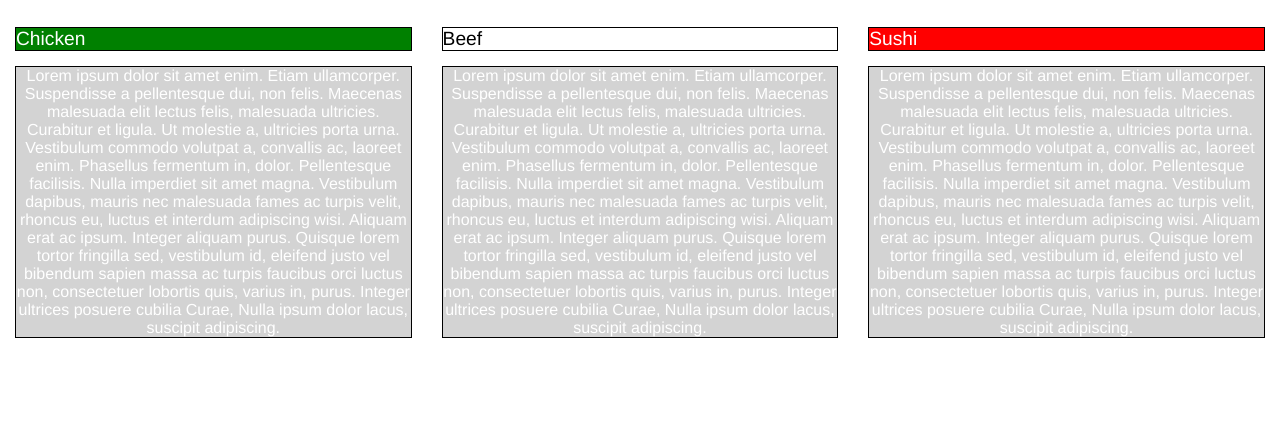
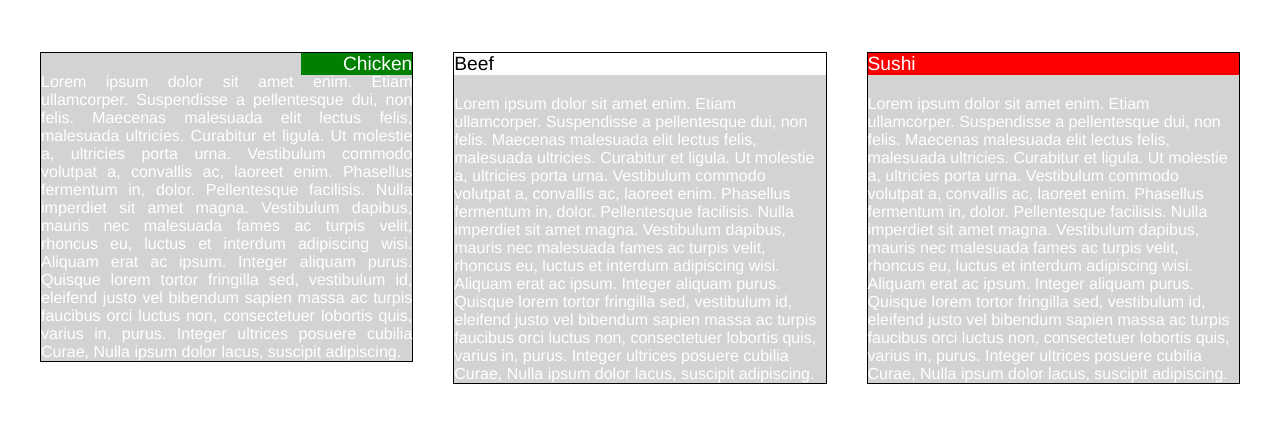
Before and after one commit to MSienkowski/Mod2, a plain HTML site: page index.html in a window 1280 px wide. Shown: the part 55-478 px from the top of the page. Drawn offline with Linux system fonts and the light colour scheme.

Commit message:
zmiany z misza na skype

```diff
--- a/index.html
+++ b/index.html
@@ -7,67 +7,21 @@
 	<meta http-equiv="X-UA-Compatible" content="IE=edge">
 	<meta name="viewport" content="width=device-width, initial scale=1">
 	<title>Restaurant's Menu for Coursera Module 2</title>
-
-
-
-
-
 	<style>
 
-
-   * {
-     box-sizing: border-box;
-     font-family: Helvetica;
-     margin: 0px;
-     padding: 0px;
-   }
-
-   h1 {
-     text-align: center;
-     margin: 15px;
-   }
-
-   p {
-     border: 1px solid black;
-     background-color: lightgrey;
-     color: white;
-     margin: 15px;
-   }
-
-   div.box {
-     width: 100%;
-     background-color: blue;
-   }
-
-   #t1 {
-     color: white;
-     background-color: green;
-     font-size: 120%;
-     font-style: bold;
-   }
-
-   #t2 {
-     color: black;
-     background-color: white;
-     font-size: 120%;
-     font-style: bold;
-   }
-
-   #t3 {
-     color: white;
-     background-color: red;
-     font-size: 120%;
-     font-style: bold;
-   }
-
-   .content {
-     text-align: center;
-   }
-
-
-
 		@media (min-width: 992px) {
-     .col-lg-1, .col-lg-2, .col-lg-3, .col-lg-4, .col-lg-5, .col-lg-6, .col-lg-7, .col-lg-8, .col-lg-9, .col-lg-10, .col-lg-11, .col-lg-12 {
+			.col-lg-1,
+			.col-lg-2,
+			.col-lg-3,
+			.col-lg-4,
+			.col-lg-5,
+			.col-lg-6,
+			.col-lg-7,
+			.col-lg-8,
+			.col-lg-9,
+			.col-lg-10,
+			.col-lg-11,
+			.col-lg-12 {
 				float: left;
 			}
 			.col-lg-1 {
@@ -108,9 +62,19 @@
 			}
 		}
 
-
 		@media (min-width: 768px) and (max-width: 991px) {
-     .col-md-1, .col-md-2, .col-md-3, .col-md-4, .col-md-5, .col-md-6, .col-md-7, .col-md-8, .col-md-9, .col-md-10, .col-md-11, .col-md-12 {
+			.col-md-1,
+			.col-md-2,
+			.col-md-3,
+			.col-md-4,
+			.col-md-5,
+			.col-md-6,
+			.col-md-7,
+			.col-md-8,
+			.col-md-9,
+			.col-md-10,
+			.col-md-11,
+			.col-md-12 {
 				float: left;
 			}
 			.col-md-1 {
@@ -150,25 +114,115 @@
 				width: 100%;
 			}
 		}
+
+		* {
+			box-sizing: border-box;
+			font-family: Helvetica;
+			margin: 0px;
+			padding: 0px;
+		}
+
+		h1 {
+			text-align: center;
+			margin: 15px;
+		}
+
+		p {
+			color: white;
+		}
+
+		.box {
+			padding: 20px;
+      width: 100%;
+		}
+
+    .menu-item {
+			position: relative;
+      background-color: lightgrey;
+      margin: 20px;
+      padding: 0px;
+			border: 1px solid black;
+    }
+
+    .t {
+      font-size: 120%;
+  		font-style: bold;
+    }
+
+		.t1 {
+			color: white;
+			background-color: green;
+		}
+
+		.t2 {
+			color: black;
+			background-color: white;
+		}
+
+		.t3 {
+			color: white;
+			background-color: red;
+		}
+
+    .content {
+      padding-top: 20px;
+    }
+
+    .right {
+      width: 30%;
+      right: 0;
+      position: absolute;
+      text-align: right;
+    }
+
+		.center {
+			text-align: center;
+		}
+
+		.justify {
+			text-align: justify;
+		}
 	</style>
 </head>
 
-
 <body>
-
 	<h1>Restaurant's Menu</h1>
 	<div class="box">
 		<div class="col-lg-4 col-md-6">
-     <p id="t1">Chicken</p>
-     <p class="content">Lorem ipsum dolor sit amet enim. Etiam ullamcorper. Suspendisse a pellentesque dui, non felis. Maecenas malesuada elit lectus felis, malesuada ultricies. Curabitur et ligula. Ut molestie a, ultricies porta urna. Vestibulum commodo volutpat a, convallis ac, laoreet enim. Phasellus fermentum in, dolor. Pellentesque facilisis. Nulla imperdiet sit amet magna. Vestibulum dapibus, mauris nec malesuada fames ac turpis velit, rhoncus eu, luctus et interdum adipiscing wisi. Aliquam erat ac ipsum. Integer aliquam purus. Quisque lorem tortor fringilla sed, vestibulum id, eleifend justo vel bibendum sapien massa ac turpis faucibus orci luctus non, consectetuer lobortis quis, varius in, purus. Integer ultrices posuere cubilia Curae, Nulla ipsum dolor lacus, suscipit adipiscing.</p>
+      <div class="menu-item">
+        <p class="t t1 right">Chicken</p>
+        <p class="content justify">Lorem ipsum dolor sit amet enim. Etiam ullamcorper. Suspendisse a pellentesque dui, non felis. Maecenas malesuada elit
+          lectus felis, malesuada ultricies. Curabitur et ligula. Ut molestie a, ultricies porta urna. Vestibulum commodo volutpat
+          a, convallis ac, laoreet enim. Phasellus fermentum in, dolor. Pellentesque facilisis. Nulla imperdiet sit amet magna.
+          Vestibulum dapibus, mauris nec malesuada fames ac turpis velit, rhoncus eu, luctus et interdum adipiscing wisi. Aliquam
+          erat ac ipsum. Integer aliquam purus. Quisque lorem tortor fringilla sed, vestibulum id, eleifend justo vel bibendum
+          sapien massa ac turpis faucibus orci luctus non, consectetuer lobortis quis, varius in, purus. Integer ultrices posuere
+          cubilia Curae, Nulla ipsum dolor lacus, suscipit adipiscing.</p>
+      </div>
 		</div>
 		<div class="col-lg-4 col-md-6">
-     <p id="t2">Beef</p>
-     <p class="content">Lorem ipsum dolor sit amet enim. Etiam ullamcorper. Suspendisse a pellentesque dui, non felis. Maecenas malesuada elit lectus felis, malesuada ultricies. Curabitur et ligula. Ut molestie a, ultricies porta urna. Vestibulum commodo volutpat a, convallis ac, laoreet enim. Phasellus fermentum in, dolor. Pellentesque facilisis. Nulla imperdiet sit amet magna. Vestibulum dapibus, mauris nec malesuada fames ac turpis velit, rhoncus eu, luctus et interdum adipiscing wisi. Aliquam erat ac ipsum. Integer aliquam purus. Quisque lorem tortor fringilla sed, vestibulum id, eleifend justo vel bibendum sapien massa ac turpis faucibus orci luctus non, consectetuer lobortis quis, varius in, purus. Integer ultrices posuere cubilia Curae, Nulla ipsum dolor lacus, suscipit adipiscing.</p>
+      <div class="menu-item">
+        <p class="t t2">Beef</p>
+        <p class="content">Lorem ipsum dolor sit amet enim. Etiam ullamcorper. Suspendisse a pellentesque dui, non felis. Maecenas malesuada elit
+          lectus felis, malesuada ultricies. Curabitur et ligula. Ut molestie a, ultricies porta urna. Vestibulum commodo volutpat
+          a, convallis ac, laoreet enim. Phasellus fermentum in, dolor. Pellentesque facilisis. Nulla imperdiet sit amet magna.
+          Vestibulum dapibus, mauris nec malesuada fames ac turpis velit, rhoncus eu, luctus et interdum adipiscing wisi. Aliquam
+          erat ac ipsum. Integer aliquam purus. Quisque lorem tortor fringilla sed, vestibulum id, eleifend justo vel bibendum
+          sapien massa ac turpis faucibus orci luctus non, consectetuer lobortis quis, varius in, purus. Integer ultrices posuere
+          cubilia Curae, Nulla ipsum dolor lacus, suscipit adipiscing.</p>
+	  	</div>
 		</div>
 		<div class="col-lg-4 col-md-12">
-     <p id="t3">Sushi</p>
-     <p class="content">Lorem ipsum dolor sit amet enim. Etiam ullamcorper. Suspendisse a pellentesque dui, non felis. Maecenas malesuada elit lectus felis, malesuada ultricies. Curabitur et ligula. Ut molestie a, ultricies porta urna. Vestibulum commodo volutpat a, convallis ac, laoreet enim. Phasellus fermentum in, dolor. Pellentesque facilisis. Nulla imperdiet sit amet magna. Vestibulum dapibus, mauris nec malesuada fames ac turpis velit, rhoncus eu, luctus et interdum adipiscing wisi. Aliquam erat ac ipsum. Integer aliquam purus. Quisque lorem tortor fringilla sed, vestibulum id, eleifend justo vel bibendum sapien massa ac turpis faucibus orci luctus non, consectetuer lobortis quis, varius in, purus. Integer ultrices posuere cubilia Curae, Nulla ipsum dolor lacus, suscipit adipiscing.</p>
+      <div class="menu-item">
+        <p class="t t3">Sushi</p>
+        <p class="content">Lorem ipsum dolor sit amet enim. Etiam ullamcorper. Suspendisse a pellentesque dui, non felis. Maecenas malesuada elit
+          lectus felis, malesuada ultricies. Curabitur et ligula. Ut molestie a, ultricies porta urna. Vestibulum commodo volutpat
+          a, convallis ac, laoreet enim. Phasellus fermentum in, dolor. Pellentesque facilisis. Nulla imperdiet sit amet magna.
+          Vestibulum dapibus, mauris nec malesuada fames ac turpis velit, rhoncus eu, luctus et interdum adipiscing wisi. Aliquam
+          erat ac ipsum. Integer aliquam purus. Quisque lorem tortor fringilla sed, vestibulum id, eleifend justo vel bibendum
+          sapien massa ac turpis faucibus orci luctus non, consectetuer lobortis quis, varius in, purus. Integer ultrices posuere
+          cubilia Curae, Nulla ipsum dolor lacus, suscipit adipiscing.</p>
+	  	</div>
 		</div>
 	</div>
 </body>
```
Lines whose indentation alone changed are shown as unchanged.
